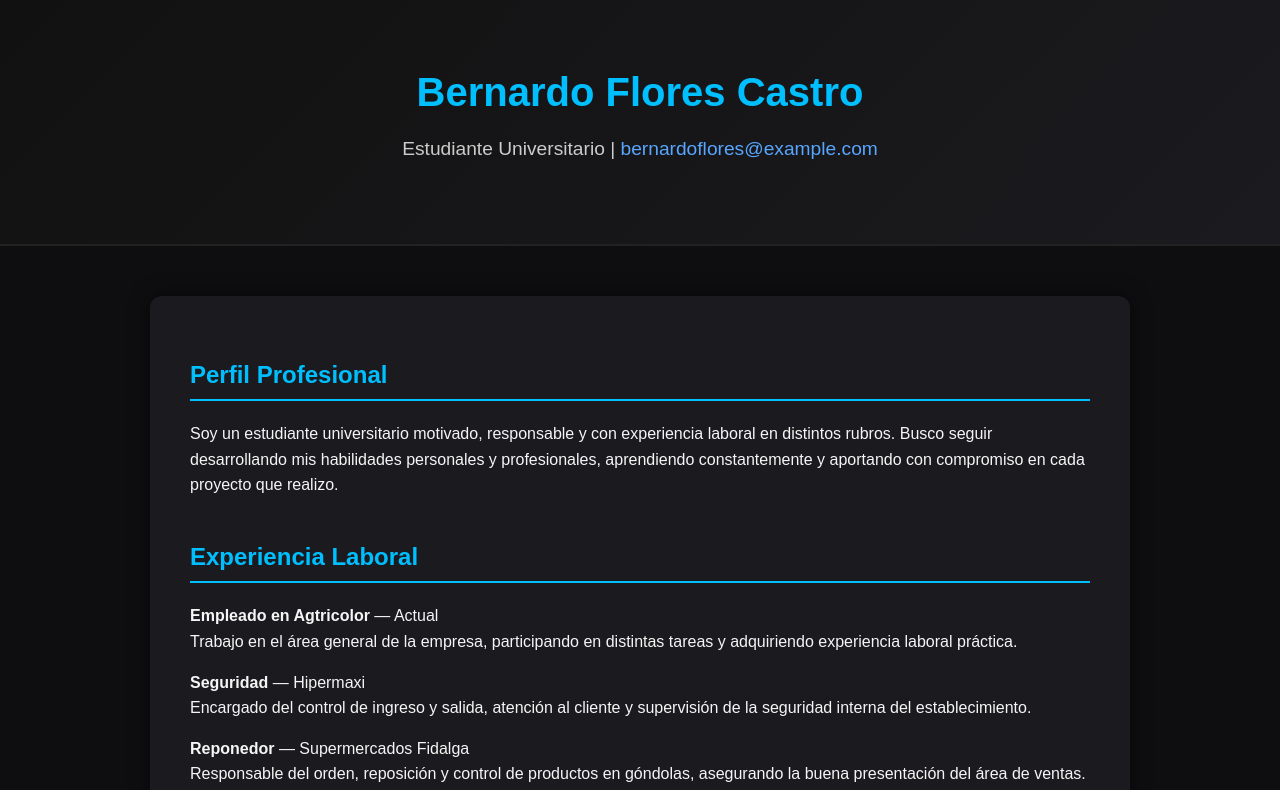
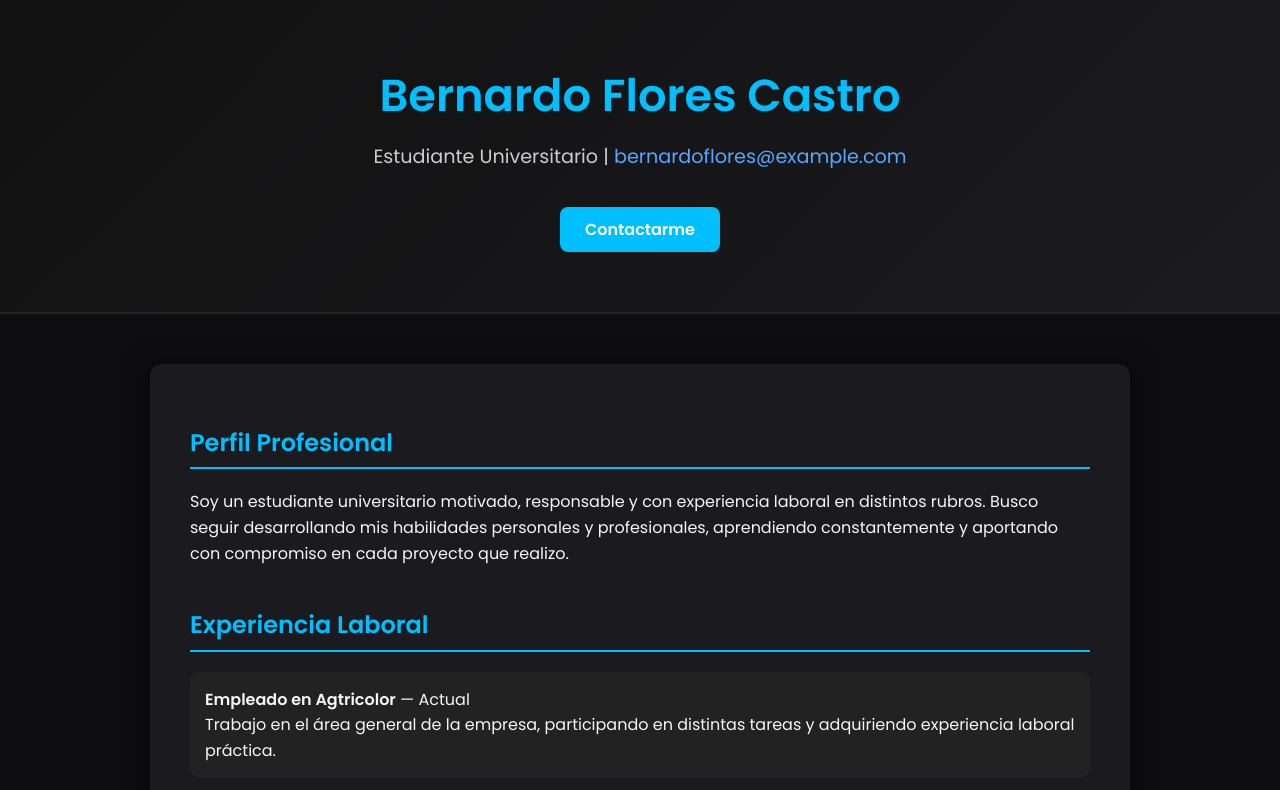
Before and after one commit to Bernafc/bernafc.github.io, a plain HTML site: page index.html in a window 1280 px wide. Shown: the top 790 px of the page. Drawn offline with Linux system fonts and the light colour scheme.

Commit message:
editando curriculum

```diff
--- a/index.html
+++ b/index.html
@@ -4,11 +4,15 @@
   <meta charset="UTF-8" />
   <meta name="viewport" content="width=device-width, initial-scale=1.0" />
   <title>Currículum - Bernardo Flores Castro</title>
+
+  <!-- Google Fonts -->
+  <link href="https://fonts.googleapis.com/css2?family=Poppins:wght@400;600&display=swap" rel="stylesheet">
+
   <style>
     /* ======= ESTILOS GENERALES ======= */
     body {
       margin: 0;
-      font-family: "Poppins", Arial, sans-serif;
+      font-family: 'Poppins', Arial, sans-serif;
       background-color: #0e0e10;
       color: #f5f5f5;
       line-height: 1.6;
@@ -17,10 +21,12 @@
     a {
       color: #58a6ff;
       text-decoration: none;
+      transition: 0.3s;
     }
 
     a:hover {
       text-decoration: underline;
+      color: #00bfff;
     }
 
     header {
@@ -32,7 +38,7 @@
 
     header h1 {
       margin: 0;
-      font-size: 2.5em;
+      font-size: 2.8em;
       color: #00bfff;
     }
 
@@ -42,13 +48,28 @@
       margin-top: 10px;
     }
 
+    .contact-button {
+      display: inline-block;
+      margin-top: 15px;
+      padding: 10px 25px;
+      background-color: #00bfff;
+      color: #fff;
+      font-weight: 600;
+      border-radius: 8px;
+      transition: 0.3s;
+    }
+
+    .contact-button:hover {
+      background-color: #0095d1;
+    }
+
     main {
       max-width: 900px;
       margin: 50px auto;
       background: #1b1b1f;
       border-radius: 12px;
       padding: 40px;
-      box-shadow: 0 0 20px rgba(0,0,0,0.5);
+      box-shadow: 0 0 25px rgba(0,0,0,0.6);
     }
 
     section {
@@ -72,7 +93,17 @@
     }
 
     .job {
+      background-color: #222;
+      padding: 15px;
+      border-radius: 10px;
       margin-bottom: 15px;
+      transition: 0.3s;
+    }
+
+    .job:hover {
+      background-color: #333;
+      transform: translateY(-3px);
+      box-shadow: 0 5px 15px rgba(0,0,0,0.5);
     }
 
     footer {
@@ -93,6 +124,10 @@
       header h1 {
         font-size: 2em;
       }
+
+      .contact-button {
+        padding: 8px 20px;
+      }
     }
   </style>
 </head>
@@ -100,6 +135,7 @@
   <header>
     <h1>Bernardo Flores Castro</h1>
     <p>Estudiante Universitario | <a href="mailto:bernardoflores@example.com">bernardoflores@example.com</a></p>
+    <a class="contact-button" href="mailto:bernardoflores@example.com">Contactarme</a>
   </header>
 
   <main>
@@ -152,7 +188,7 @@
       <h2>Datos de Contacto</h2>
       <ul>
         <li><strong>Email:</strong> <a href="mailto:bernardoflores@example.com">bernardoflores@example.com</a></li>
-        <li><strong>GitHub:</strong> <a href="https://github.com/bernardoflores">github.com/bernardoflores</a></li>
+        <li><strong>GitHub:</strong> <a href="https://github.com/bernardoflores" target="_blank">github.com/bernardoflores</a></li>
       </ul>
     </section>
   </main>
```
